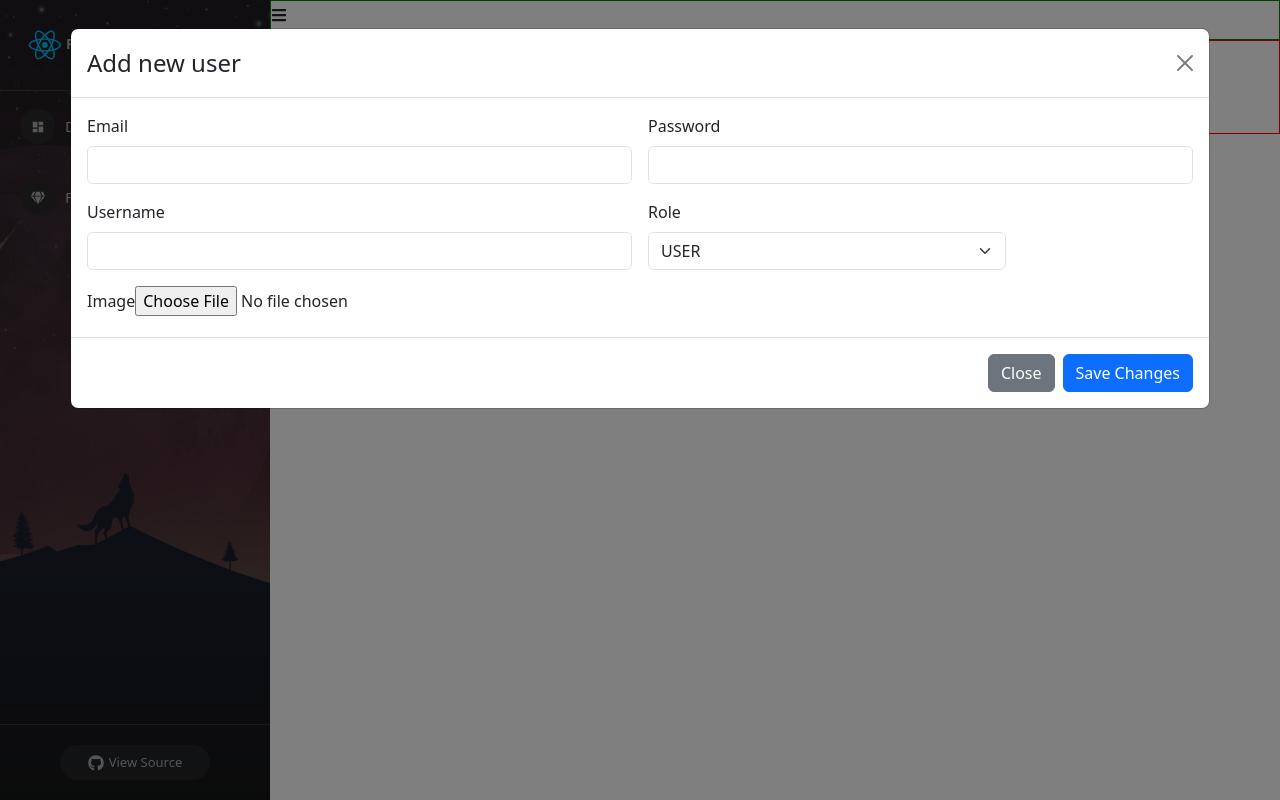
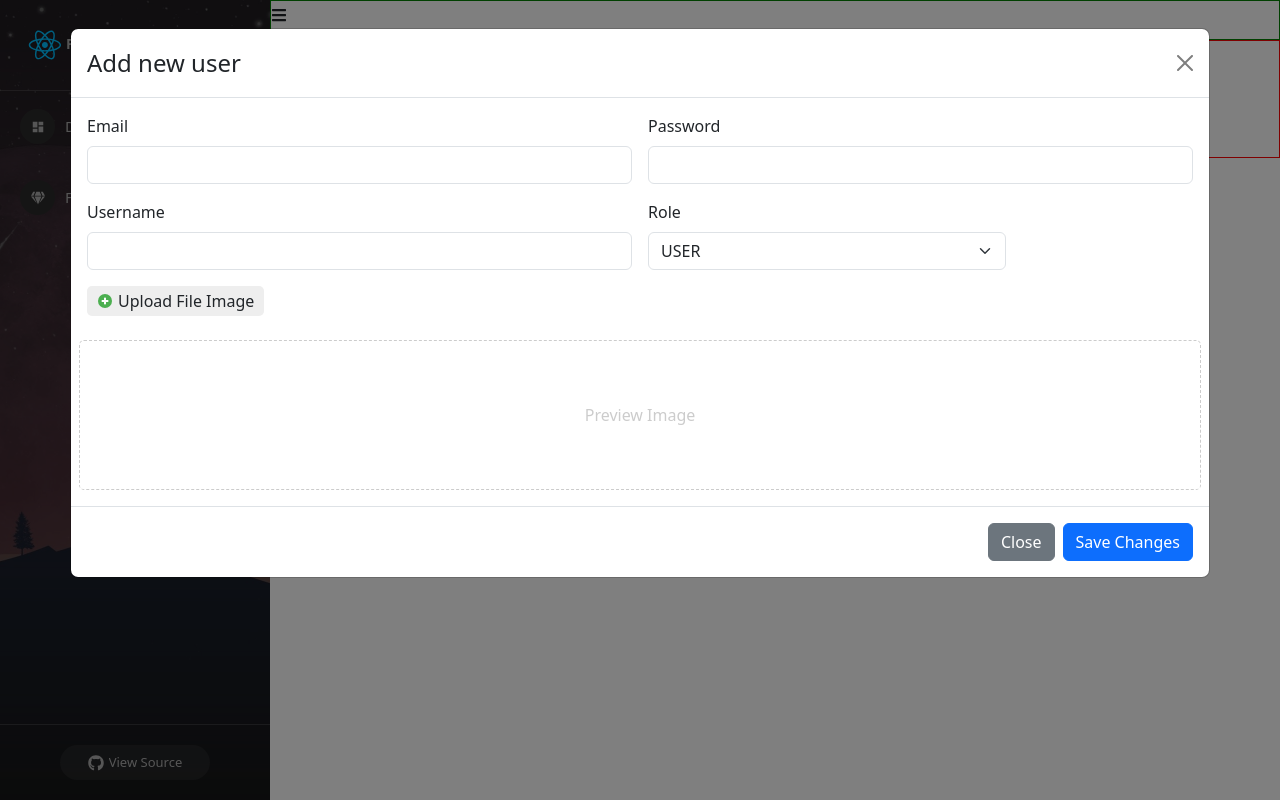
Before and after one commit to PhungHuuTai/Base-react-redux, a React (Create React App) app: page /admins/manage-users in a window 1280 px wide. Both pictures are taken after a click on the button "Launch demo modal". Built offline with nearby package versions, Linux system fonts and the light colour scheme.

Commit message:
use State in Modal Add User

```diff
--- a/src/components/Admin/Content/ManageUser.js
+++ b/src/components/Admin/Content/ManageUser.js
@@ -1,4 +1,5 @@
 import ModalCreateUser from "./ModalCreateUser";
+import './ManageUser.scss';
 
 const ManageUser = (props) => {
     return (
@@ -12,8 +13,8 @@
                 </div>
                 <div>
                     table user
-                    <ModalCreateUser />
                 </div>
+                <ModalCreateUser />
             </div>
         </div>
     )
--- /dev/null
+++ b/src/components/Admin/Content/ManageUser.scss
@@ -0,0 +1,37 @@
+.manage-user-container {
+    .users-content {
+
+    }
+}
+
+.modal-add-user {
+    .label-upload {
+        display: flex;
+        align-items: center;
+        gap: 5px;
+        width: fit-content;
+        padding: 3px 10px;
+        border-radius: 5px;
+        background-color: #eeeeee;
+        cursor: pointer;
+
+        &:hover {
+            background-color: #dcdcdc;
+        }
+    }
+
+    .img-preview {
+        border: 1px dashed #ccc;
+        border-radius: 5px;
+        height: 150px;
+        display: flex;
+        justify-content: center;
+        align-items: center;
+        color: #ccc;
+
+        img {
+            max-width: 100%;
+            max-height: 100%;
+        }
+    }
+}
--- a/src/components/Admin/Content/ModalCreateUser.js
+++ b/src/components/Admin/Content/ModalCreateUser.js
@@ -1,12 +1,26 @@
 import { useState } from 'react';
 import Button from 'react-bootstrap/Button';
 import Modal from 'react-bootstrap/Modal';
+import { FcPlus } from 'react-icons/fc'
 
 const ModalCreateUser = () => {
     const [show, setShow] = useState(false);
 
     const handleClose = () => setShow(false);
     const handleShow = () => setShow(true);
+    const [email, setEmail] = useState("");
+    const [password, setPassword] = useState("");
+    const [username, setUsername] = useState("");
+    const [role, setRole] = useState("USER");
+    const [image, setImage] = useState("");
+    const [previewImage, setPreviewImage] = useState("");
+
+    const handleUploadImage = (event) => {
+        if(event.target && event.target.files && event.target.files[0]) {
+            setPreviewImage(URL.createObjectURL(event.target.files[0]));
+            setImage(event.target.files[0])
+        }
+    }
 
     return (
         <>
@@ -14,7 +28,7 @@
                 Launch demo modal
             </Button>
 
-            <Modal show={show} onHide={handleClose} size='xl' backdrop='static'>
+            <Modal show={show} onHide={handleClose} size='xl' backdrop='static' className='modal-add-user'>
                 <Modal.Header closeButton>
                     <Modal.Title>Add new user</Modal.Title>
                 </Modal.Header>
@@ -22,26 +36,57 @@
                     <form className="row g-3">
                         <div className="col-md-6">
                             <label className="form-label">Email</label>
-                            <input type="email" className="form-control" />
+                            <input
+                                type="email"
+                                className="form-control"
+                                value={email}
+                                onChange={(event) => setEmail(event.target.value)}
+                            />
                         </div>
                         <div className="col-md-6">
                             <label className="form-label">Password</label>
-                            <input type="password" className="form-control" />
+                            <input
+                                type="password"
+                                className="form-control"
+                                value={password}
+                                onChange={(event) => setPassword(event.target.value)}
+                            />
                         </div>
                         <div className="col-md-6">
                             <label className="form-label">Username</label>
-                            <input type="text" className="form-control" />
+                            <input
+                                type="text"
+                                className="form-control"
+                                value={username}
+                                onChange={(event) => setUsername(event.target.value)}
+                            />
                         </div>
                         <div className="col-md-4">
                             <label className="form-label">Role</label>
-                            <select className="form-select">
-                                <option selected value="USER">USER</option>
+                            <select className="form-select" onChange={(event) => setRole(event.target.value)}>
+                                <option value="USER">USER</option>
                                 <option value="ADMIN">ADMIN</option>
                             </select>
                         </div>
                         <div className='col-md-12'>
-                            <label className="form-label">Image</label>
-                            <input type="file"/>
+                            <label className="form-label label-upload" htmlFor='labelUpload'>
+                                <FcPlus />Upload File Image
+                            </label>
+                            <input
+                                type="file"
+                                id="labelUpload"
+                                hidden
+                                onChange={(event) => handleUploadImage(event)}
+                            />
+                        </div>
+                        <div className='col-md-12 img-preview'>
+                            {previewImage ?
+                                <img src={previewImage} />
+                                :
+                                <span>Preview Image</span>
+                            }
+
+
                         </div>
                     </form>
                 </Modal.Body>
```
